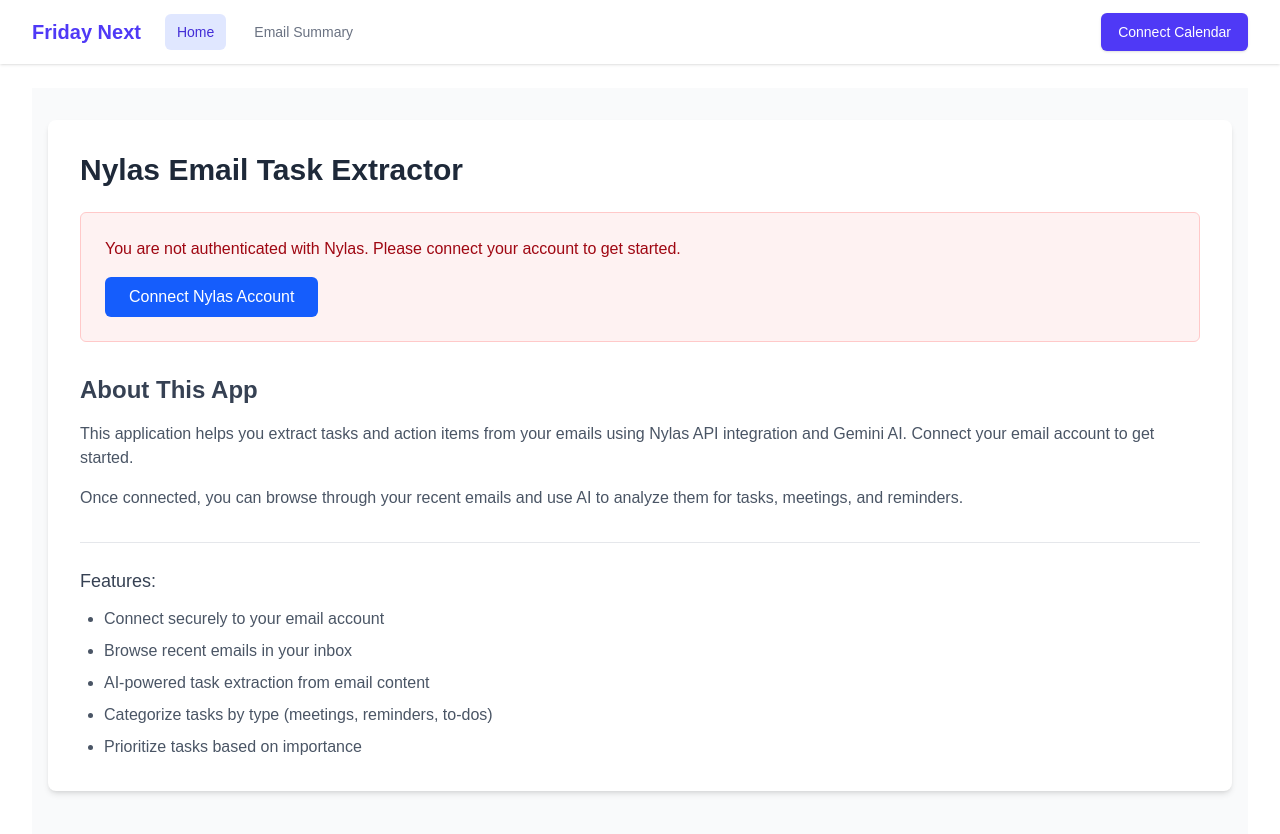
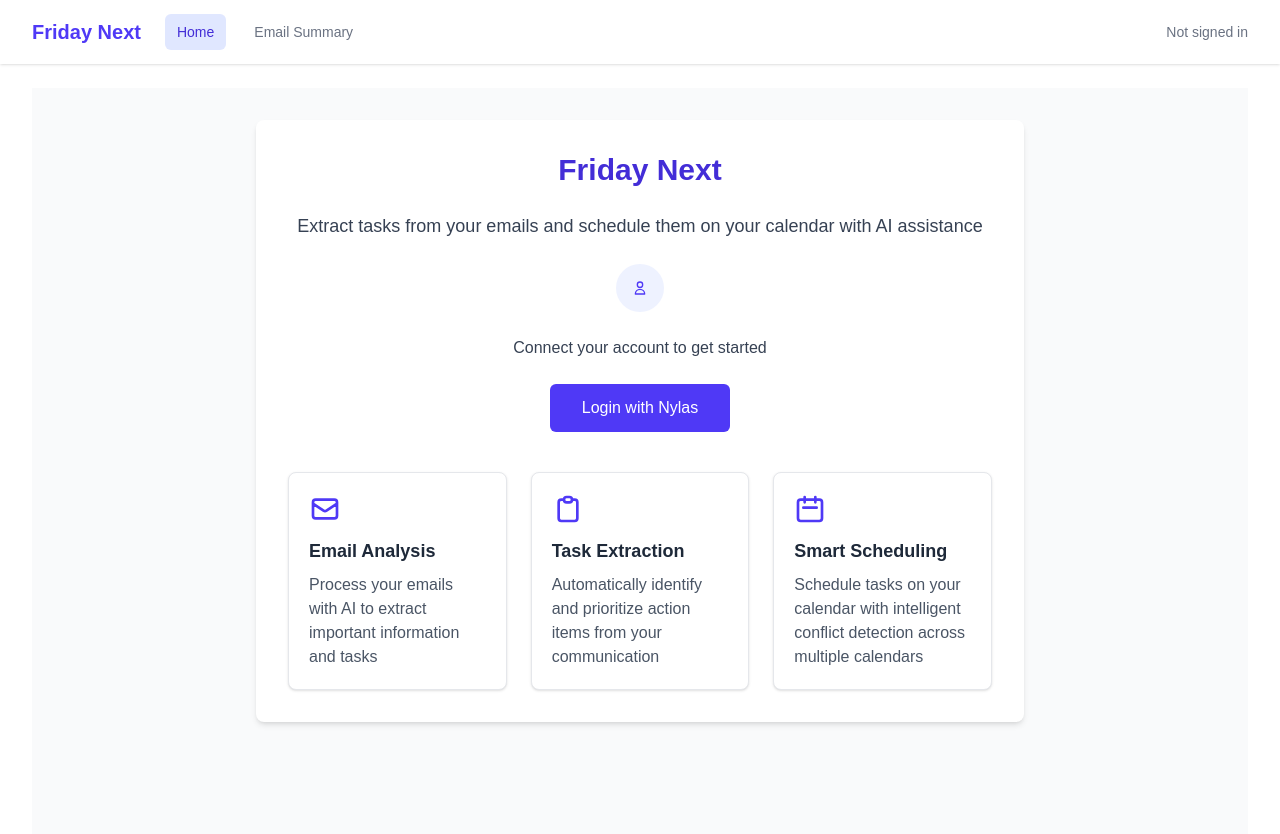
Before and after one commit to pranavponnusamy/friday-next, a Next.js app: page / in a window 1280 px wide. Shown: the top 834 px of the page. Built offline with nearby package versions, Linux system fonts and the light colour scheme; no server answers.

Commit message:
improved UI changes

```diff
--- a/src/app/components/Header.tsx
+++ b/src/app/components/Header.tsx
@@ -98,12 +98,9 @@
                 />
               </div>
             ) : (
-              <Link
-                href="/api/nylas/authorize"
-                className="ml-3 inline-flex items-center px-4 py-2 border border-transparent text-sm font-medium rounded-md shadow-sm text-white bg-indigo-600 hover:bg-indigo-700 focus:outline-none focus:ring-2 focus:ring-offset-2 focus:ring-indigo-500"
-              >
-                Connect Calendar
-              </Link>
+              <div className="text-sm text-gray-500">
+                Not signed in
+              </div>
             )}
           </div>
         </div>
--- a/src/app/email-summary/page.tsx
+++ b/src/app/email-summary/page.tsx
@@ -137,9 +137,17 @@
       // Load current email
       await fetchProcessedEmail(currentIndex);
 
-      // After the current email loads, prefetch the next one (if there is one)
-      if (emailData && currentIndex < emailData.totalEmails - 1) {
-        fetchProcessedEmail(currentIndex + 1, true);
+      // After the current email loads, prefetch the next five emails (if they exist)
+      if (emailData) {
+        const prefetchLimit = 5; // Number of emails to prefetch
+        for (let i = 1; i <= prefetchLimit; i++) {
+          const nextIndex = currentIndex + i;
+          if (nextIndex < emailData.totalEmails) {
+            setPrefetchingNext(true);
+            await fetchProcessedEmail(nextIndex, true);
+          }
+        }
+        setPrefetchingNext(false);
       }
     };
 
@@ -288,6 +296,7 @@
 
         if (data.calendars && Array.isArray(data.calendars)) {
           setCalendars(data.calendars);
+
           // Auto-select the first calendar if available
           if (data.calendars.length > 0 && data.calendars.some((cal: { read_only?: boolean }) => !cal.read_only)) {
             // Find first non-read-only calendar
@@ -298,6 +307,10 @@
               setSelectedCalendarId(data.calendars[0].id);
             }
           }
+
+          // Pre-select all calendars for availability checking
+          const allCalendarIds = data.calendars.map((cal: Calendar) => cal.id);
+          setCalendarsToConsider(allCalendarIds);
         } else {
           setCalendars([]);
         }
@@ -309,10 +322,9 @@
       }
     };
 
-    if (emailData?.tasks && emailData.tasks.length > 0) {
-      fetchCalendars();
-    }
-  }, [emailData]);
+    // Load calendars immediately when component mounts, regardless of tasks
+    fetchCalendars();
+  }, []); // Empty dependency array to only run once on mount
 
   // Display task section
   const renderTasks = () => {
--- a/src/app/page.tsx
+++ b/src/app/page.tsx
@@ -10,56 +10,81 @@
   return (
     <div className="flex flex-col min-h-screen bg-gray-50">
       <div className="w-full px-4 py-8">
-        <div className="bg-white p-8 rounded-lg shadow-md">
-          <h1 className="text-3xl font-bold text-gray-800 mb-6">Nylas Email Task Extractor</h1>
+        <div className="bg-white p-8 rounded-lg shadow-md max-w-3xl mx-auto">
+          <h1 className="text-3xl font-bold text-indigo-700 mb-6 text-center">Friday Next</h1>
+
+          <div className="text-center mb-10">
+            <p className="text-lg text-gray-700 mb-6">
+              Extract tasks from your emails and schedule them on your calendar with AI assistance
+            </p>
 
             {userGrantId ? (
-            <div className="bg-green-50 p-6 rounded-md border border-green-200 mb-6">
-              <p className="text-green-800 mb-4">
-                ✅ You are authenticated with Nylas{userEmail ? ` as ${userEmail}` : ''}.
+              <div className="flex flex-col items-center justify-center space-y-4">
+                <div className="bg-green-50 p-4 rounded-full w-12 h-12 flex items-center justify-center">
+                  <svg xmlns="http://www.w3.org/2000/svg" className="h-6 w-6 text-green-600" fill="none" viewBox="0 0 24 24" stroke="currentColor">
+                    <path strokeLinecap="round" strokeLinejoin="round" strokeWidth={2} d="M5 13l4 4L19 7" />
+                  </svg>
+                </div>
+                <p className="text-green-800">
+                  Connected as <span className="font-semibold">{userEmail ? userEmail : 'Nylas User'}</span>
                 </p>
                 <Link
                   href="/email-summary"
-                className="inline-block bg-blue-600 hover:bg-blue-700 text-white font-medium py-2 px-6 rounded-md transition-colors"
+                  className="inline-block bg-indigo-600 hover:bg-indigo-700 text-white font-medium py-3 px-8 rounded-md transition-colors text-center"
                 >
-                View Email Summaries
+                  Go to Email Summary
                 </Link>
               </div>
             ) : (
-            <div className="bg-red-50 p-6 rounded-md border border-red-200 mb-6">
-              <p className="text-red-800 mb-4">
-                You are not authenticated with Nylas. Please connect your account to get started.
+              <div className="flex flex-col items-center justify-center space-y-6">
+                <div className="bg-indigo-50 p-4 rounded-full w-12 h-12 flex items-center justify-center">
+                  <svg xmlns="http://www.w3.org/2000/svg" className="h-6 w-6 text-indigo-600" fill="none" viewBox="0 0 24 24" stroke="currentColor">
+                    <path strokeLinecap="round" strokeLinejoin="round" strokeWidth={2} d="M16 7a4 4 0 11-8 0 4 4 0 018 0zM12 14a7 7 0 00-7 7h14a7 7 0 00-7-7z" />
+                  </svg>
+                </div>
+                <p className="text-gray-700">
+                  Connect your account to get started
                 </p>
                 <Link
                   href="/api/nylas/auth"
-                className="inline-block bg-blue-600 hover:bg-blue-700 text-white font-medium py-2 px-6 rounded-md transition-colors"
+                  className="inline-block bg-indigo-600 hover:bg-indigo-700 text-white font-medium py-3 px-8 rounded-md transition-colors text-center"
                 >
-                Connect Nylas Account
+                  Login with Nylas
                 </Link>
               </div>
             )}
-
-          <div className="mt-8">
-            <h2 className="text-2xl font-semibold text-gray-700 mb-4">About This App</h2>
-            <p className="text-gray-600 mb-4">
-              This application helps you extract tasks and action items from your emails using
-              Nylas API integration and Gemini AI. Connect your email account to get started.
-            </p>
-            <p className="text-gray-600 mb-4">
-              Once connected, you can browse through your recent emails and use AI to analyze them
-              for tasks, meetings, and reminders.
-            </p>
           </div>
 
-          <div className="mt-8 pt-6 border-t border-gray-200">
-            <h3 className="text-lg font-medium text-gray-700 mb-3">Features:</h3>
-            <ul className="list-disc pl-6 text-gray-600 space-y-2">
-              <li>Connect securely to your email account</li>
-              <li>Browse recent emails in your inbox</li>
-              <li>AI-powered task extraction from email content</li>
-              <li>Categorize tasks by type (meetings, reminders, to-dos)</li>
-              <li>Prioritize tasks based on importance</li>
-            </ul>
+          <div className="grid grid-cols-1 md:grid-cols-3 gap-6 mt-8">
+            <div className="bg-white p-5 rounded-lg border border-gray-200 shadow-sm">
+              <div className="text-indigo-600 mb-3">
+                <svg xmlns="http://www.w3.org/2000/svg" className="h-8 w-8" fill="none" viewBox="0 0 24 24" stroke="currentColor">
+                  <path strokeLinecap="round" strokeLinejoin="round" strokeWidth={2} d="M3 8l7.89 5.26a2 2 0 002.22 0L21 8M5 19h14a2 2 0 002-2V7a2 2 0 00-2-2H5a2 2 0 00-2 2v10a2 2 0 002 2z" />
+                </svg>
+              </div>
+              <h3 className="text-lg font-semibold text-gray-800">Email Analysis</h3>
+              <p className="text-gray-600 mt-2">Process your emails with AI to extract important information and tasks</p>
+            </div>
+
+            <div className="bg-white p-5 rounded-lg border border-gray-200 shadow-sm">
+              <div className="text-indigo-600 mb-3">
+                <svg xmlns="http://www.w3.org/2000/svg" className="h-8 w-8" fill="none" viewBox="0 0 24 24" stroke="currentColor">
+                  <path strokeLinecap="round" strokeLinejoin="round" strokeWidth={2} d="M9 5H7a2 2 0 00-2 2v12a2 2 0 002 2h10a2 2 0 002-2V7a2 2 0 00-2-2h-2M9 5a2 2 0 002 2h2a2 2 0 002-2M9 5a2 2 0 012-2h2a2 2 0 012 2" />
+                </svg>
+              </div>
+              <h3 className="text-lg font-semibold text-gray-800">Task Extraction</h3>
+              <p className="text-gray-600 mt-2">Automatically identify and prioritize action items from your communication</p>
+            </div>
+
+            <div className="bg-white p-5 rounded-lg border border-gray-200 shadow-sm">
+              <div className="text-indigo-600 mb-3">
+                <svg xmlns="http://www.w3.org/2000/svg" className="h-8 w-8" fill="none" viewBox="0 0 24 24" stroke="currentColor">
+                  <path strokeLinecap="round" strokeLinejoin="round" strokeWidth={2} d="M8 7V3m8 4V3m-9 8h10M5 21h14a2 2 0 002-2V7a2 2 0 00-2-2H5a2 2 0 00-2 2v12a2 2 0 002 2z" />
+                </svg>
+              </div>
+              <h3 className="text-lg font-semibold text-gray-800">Smart Scheduling</h3>
+              <p className="text-gray-600 mt-2">Schedule tasks on your calendar with intelligent conflict detection across multiple calendars</p>
+            </div>
           </div>
         </div>
       </div>
```
Lines whose indentation alone changed are shown as unchanged.
